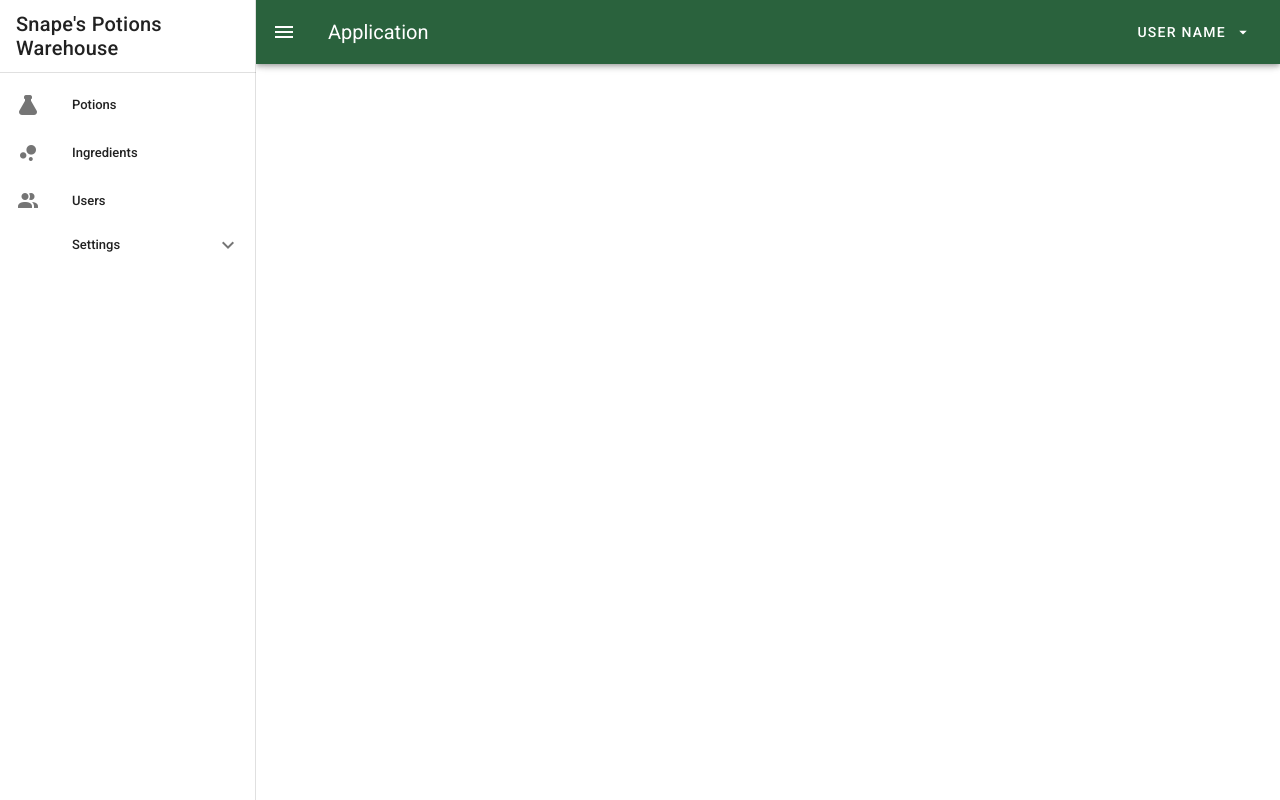
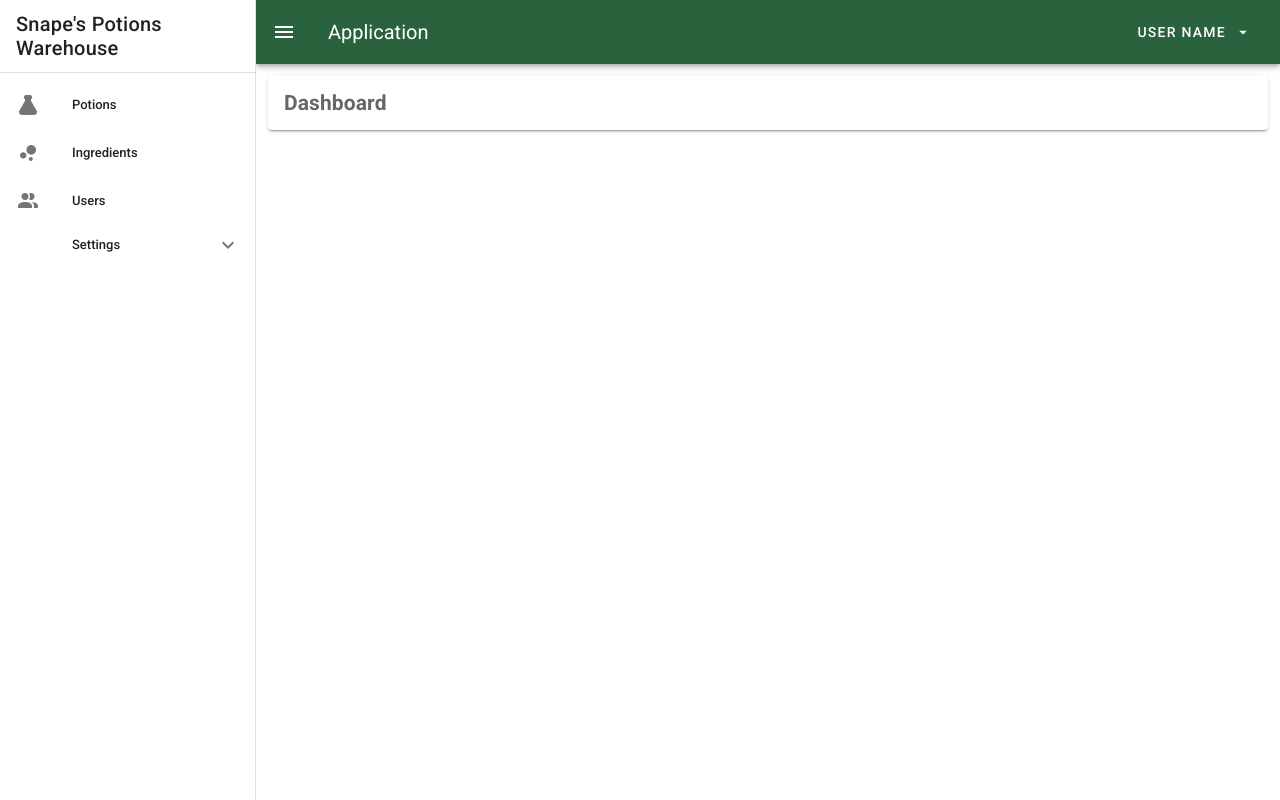
Before and after one commit to clzola/snapes-potions-warehouse-admin, a Vue app: page / in a window 1280 px wide. Built offline with nearby package versions, Linux system fonts and the light colour scheme; sample sign-in values are in the browser's storage.

Commit message:
Adds Dashboard component

```diff
--- /dev/null
+++ b/src/dashbaord/Dashboard.vue
@@ -0,0 +1,13 @@
+<template>
+  <v-container>
+    <v-row>
+      <v-col>
+        <v-card>
+          <v-card-text>
+            <h2>Dashboard</h2>
+          </v-card-text>
+        </v-card>
+      </v-col>
+    </v-row>
+  </v-container>
+</template>
```
Also changed, not shown: src/router/index.js (+7 -1 lines).
